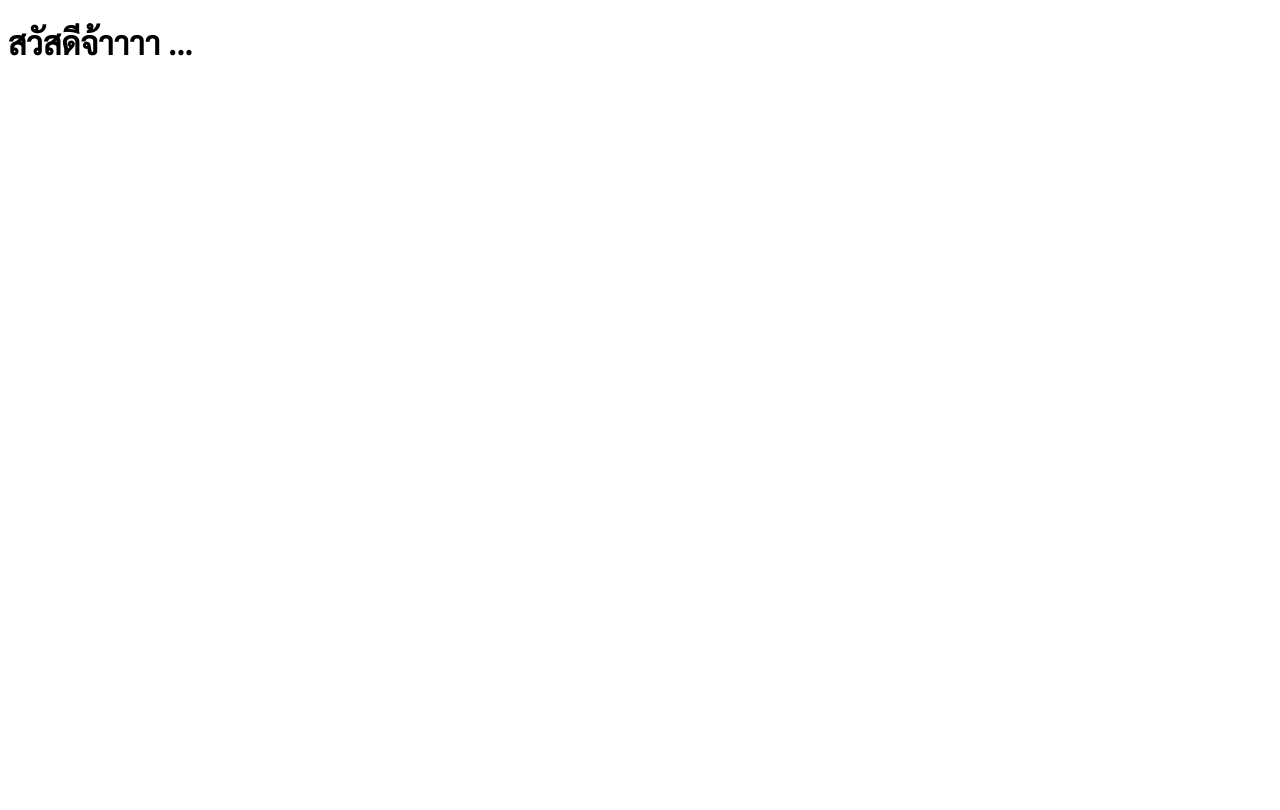
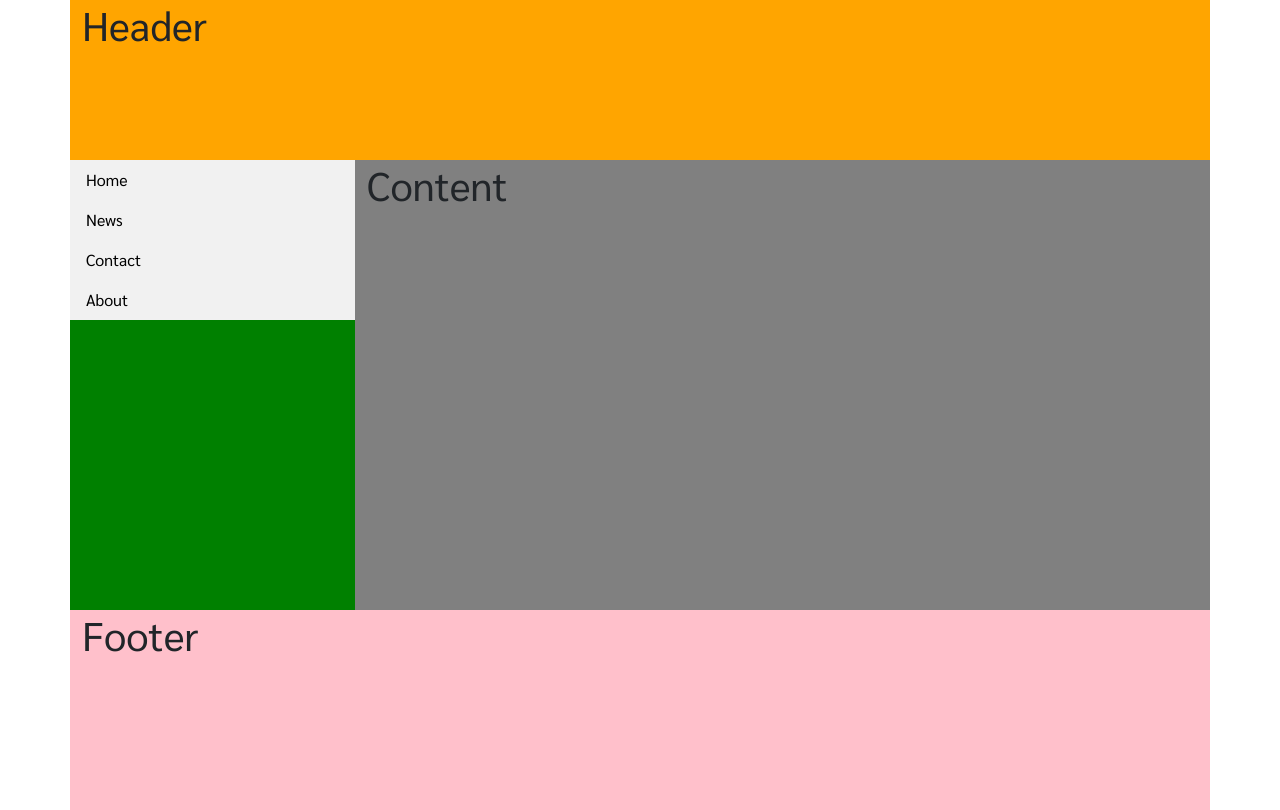
Before and after one commit to teacheryingkun1/final_project, a PHP site: page / in a window 1280 px wide. Before the commit the page is almost empty. Before the commit the page ends 56 px from the top, so only its background shows below. Run offline with PHP 8.4, Linux system fonts and the light colour scheme.

Commit message:
Update index.php

```diff
--- a/index.php
+++ b/index.php
@@ -1,18 +1,82 @@
-<!DOCTYPE html>
-<html>
+<!doctype html>
+<html lang="en">
   <head>
+    <!-- Required meta tags -->
     <meta charset="utf-8">
-	<title>
-
-	</title>
+    <meta name="viewport" content="width=device-width, initial-scale=1">
+    <!-- Bootstrap CSS -->
+    <link href="https://cdn.jsdelivr.net/npm/bootstrap@5.1.3/dist/css/bootstrap.min.css" rel="stylesheet" integrity="sha384-1BmE4kWBq78iYhFldvKuhfTAU6auU8tT94WrHftjDbrCEXSU1oBoqyl2QvZ6jIW3" crossorigin="anonymous">
+    <title>Hello, world!</title>
     <link rel="stylesheet" href="https://fonts.googleapis.com/css?family=Sarabun">
-	<style type="text/css">
+    <style>
     	body{
 		font-family: 'Sarabun';
 	}
+      #header{
+        height: 160px;
+        background-color: orange;
+      }
+      #sidebar{
+        height: 450px;
+        background-color: green;
+        padding: 0px;
+      }
+      #content{
+        height: 450px;
+        background-color: gray;
+      }
+      #footer{
+        height: 200px;
+        background-color: pink;
+      }
+      ul {
+        list-style-type: none;
+        margin: 0;
+        padding: 0;
+        width: 100%;
+        background-color: #f1f1f1;
+      }
+      li a {
+        display: block;
+        color: #000;
+        padding: 8px 16px;
+        text-decoration: none;
+      }
+      /* Change the link color on hover */
+      li a:hover {
+        background-color: #555;
+        color: white;
+      }
     </style>
+
   </head>
   <body>
-	<h1>สวัสดีจ้าาาา ... </h1>
+    <div class="container"> <!-- คอนเทนเนอร์ -->
+      <div class="row">
+        <div class="col-12" id="header"> <!-- เฮดเดอร์ -->
+          <h1>Header</h1>
+        </div>
+      </div>
+      <div class="row">
+        <div class="col-3" id="sidebar"> <!-- ไซด์บาร์ -->
+          <ul>
+            <li><a href="#home">Home</a></li>
+            <li><a href="#news">News</a></li>
+            <li><a href="#contact">Contact</a></li>
+            <li><a href="#about">About</a></li>
+          </ul>
+        </div>
+        <div class="col-9" id="content"> <!-- คอนเท้นต์ -->
+          <h1>Content</h1>
+        </div>
+      </div>
+       <div class="row">
+        <div class="col-12" id="footer"> <!-- ฟุตเตอร์ -->
+          <h1>Footer</h1>
+        </div>
+      </div>
+    </div>
+    <!-- Option 1: Bootstrap Bundle with Popper -->
+    <script src="https://cdn.jsdelivr.net/npm/bootstrap@5.1.3/dist/js/bootstrap.bundle.min.js" integrity="sha384-ka7Sk0Gln4gmtz2MlQnikT1wXgYsOg+OMhuP+IlRH9sENBO0LRn5q+8nbTov4+1p" crossorigin="anonymous"></script>
   </body>
 </html>
```
Lines whose indentation alone changed are shown as unchanged.
